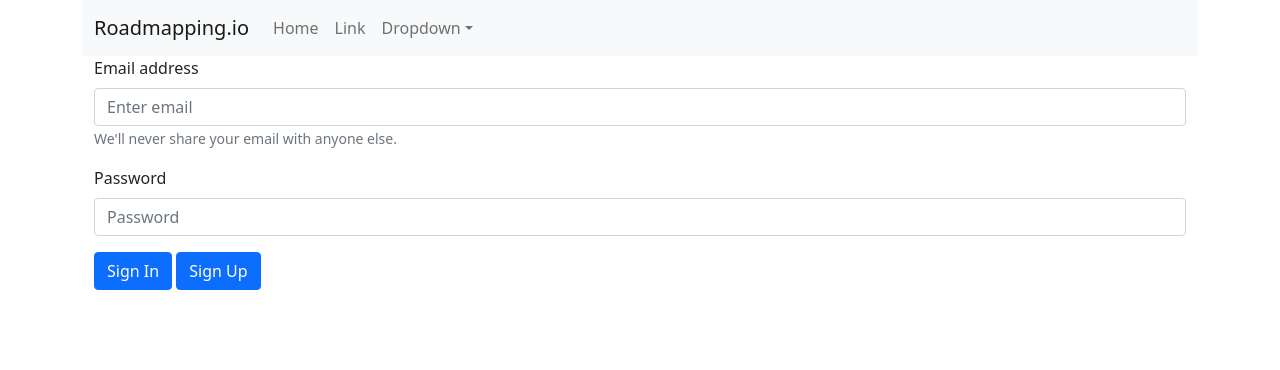
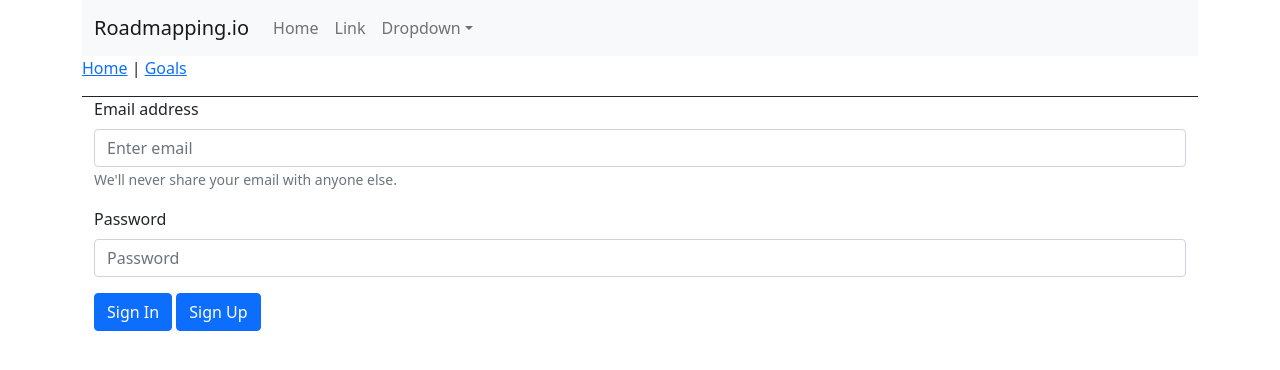
Before and after one commit to roadmapping/roadmapping, a React app: page / in a window 1280 px wide. Shown: the top 370 px of the page. Built offline with nearby package versions, Linux system fonts and the light colour scheme; the HTML template or start-up script is replaced by a standard one.

Commit message:
react router setup + react hot loader patch

```diff
--- a/package.json
+++ b/package.json
@@ -28,6 +28,7 @@
     "react-bootstrap": "^2.1.0",
     "react-dom": "^17.0.2",
     "react-hot-loader": "^4.13.0",
+    "react-router-dom": "^6.2.1",
     "redux": "^4.1.2",
     "redux-devtools-extension": "^2.13.9",
     "redux-thunk": "^2.4.1"
--- a/src/App.js
+++ b/src/App.js
@@ -1,5 +1,6 @@
 import React from "react";
 import "./App.scss";
+import { Link } from "react-router-dom";
 import { hot } from "react-hot-loader/root";
 
 import { Container } from "react-bootstrap";
@@ -12,6 +13,14 @@
     return (
       <Container>
         <NavComponent />
+        <nav
+          style={{
+            borderBottom: "solid 1px",
+            paddingBottom: "1rem",
+          }}
+        >
+          <Link to="/">Home</Link> | <Link to="/goals">Goals</Link>
+        </nav>
         <SignInComponent />
       </Container>
     );
--- a/src/index.js
+++ b/src/index.js
@@ -1,7 +1,17 @@
 import React from "react";
 import ReactDOM from "react-dom";
+import { BrowserRouter, Routes, Route } from "react-router-dom";
 import App from "./App";
-
+import Goals from "./routes/goals";
 
 var mountNode = document.getElementById("app");
-ReactDOM.render(<App />, mountNode);
+
+ReactDOM.render(
+  <BrowserRouter>
+    <Routes>
+      <Route path="/" element={<App />} />
+      <Route path="goals" element={<Goals />} />
+    </Routes>
+  </BrowserRouter>,
+  mountNode
+);
--- /dev/null
+++ b/src/routes/goals.js
@@ -0,0 +1,9 @@
+import React from "react";
+
+export default function Goals() {
+  return (
+    <main style={{ padding: "1rem 0" }}>
+      <h2>Goals</h2>
+    </main>
+  );
+}
--- a/webpack.config.js
+++ b/webpack.config.js
@@ -1,37 +1,35 @@
-const webpack = require('webpack');
-const path = require('path');
+const webpack = require("webpack");
+const path = require("path");
 
 const config = {
-  entry: [
-    'react-hot-loader/patch',
-    './src/index.js'
-  ],
+  entry: ["react-hot-loader/patch", "./src/index.js"],
   output: {
-    path: path.resolve(__dirname, 'dist'),
-    filename: 'bundle.js'
+    path: path.resolve(__dirname, "dist"),
+    filename: "bundle.js",
   },
   module: {
     rules: [
       {
         test: /\.(js|jsx)$/,
-        use: 'babel-loader',
-        exclude: /node_modules/
+        use: "babel-loader",
+        exclude: /node_modules/,
+      },
+      {
+        test: /\.js$/,
+        include: /node_modules\/react-dom/,
+        use: ["react-hot-loader/webpack"],
       },
       {
         test: /\.scss$/,
-        use: [
-          'style-loader',
-          'css-loader',
-          'sass-loader'
-        ]
-      }
-    ]
+        use: ["style-loader", "css-loader", "sass-loader"],
+      },
+    ],
   },
   devServer: {
-    'static': {
-      directory: './dist'
-    }
-  }
+    static: {
+      directory: "./dist",
+    },
+  },
 };
 
 module.exports = config;
```
Also changed, not shown: 1 other file (tests, documents, lock files or other folders).
